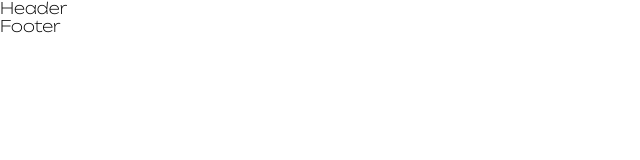
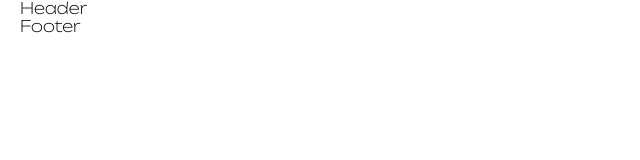
Before and after one commit to SilantievMax/react-dev-corp, a React (Create React App) app: page / in a window 1280 px wide. Shown: the top 160 px of the page, without its empty margins (0-640 px from the left). Built offline with nearby package versions, Linux system fonts and the light colour scheme.

Commit message:
added layout

```diff
--- a/src/App.jsx
+++ b/src/App.jsx
@@ -1,17 +1,17 @@
 import React from 'react'
 import Footer from './components/Footer/Footer.jsx'
 import Header from './components/Header/Header.jsx'
-import Team from './components/Team/Team.jsx'
 import 'normalize.css'
+import Layout from './components/Layout/Layout.jsx'
 
 const App = () => {
   return (
     <>
-      <Header />
-      <main>
-
-      </main>
-      <Footer />
+      <Layout>
+        <Header />
+        <main></main>
+        <Footer />
+      </Layout>
     </>
   )
 }
--- a/src/components/Header/Header.jsx
+++ b/src/components/Header/Header.jsx
@@ -1,5 +1,5 @@
 const Header = () => {
-  return <header>Header</header>;
-};
+  return <header>Header</header>
+}
 
-export default Header;
+export default Header
--- /dev/null
+++ b/src/components/Layout/Layout.jsx
@@ -0,0 +1,11 @@
+import styles from './Layout.module.css'
+
+const Layout = ({ children }) => {
+  return (
+    <>
+      <section className={styles.layout}>{children}</section>
+    </>
+  )
+}
+
+export default Layout
--- /dev/null
+++ b/src/components/Layout/Layout.module.css
@@ -0,0 +1,8 @@
+.layout {
+  width: 100%;
+  max-width: calc(1310px + 20px * 2);
+  margin-left: auto;
+  margin-right: auto;
+  padding-left: 20px;
+  padding-right: 20px;
+}
```
